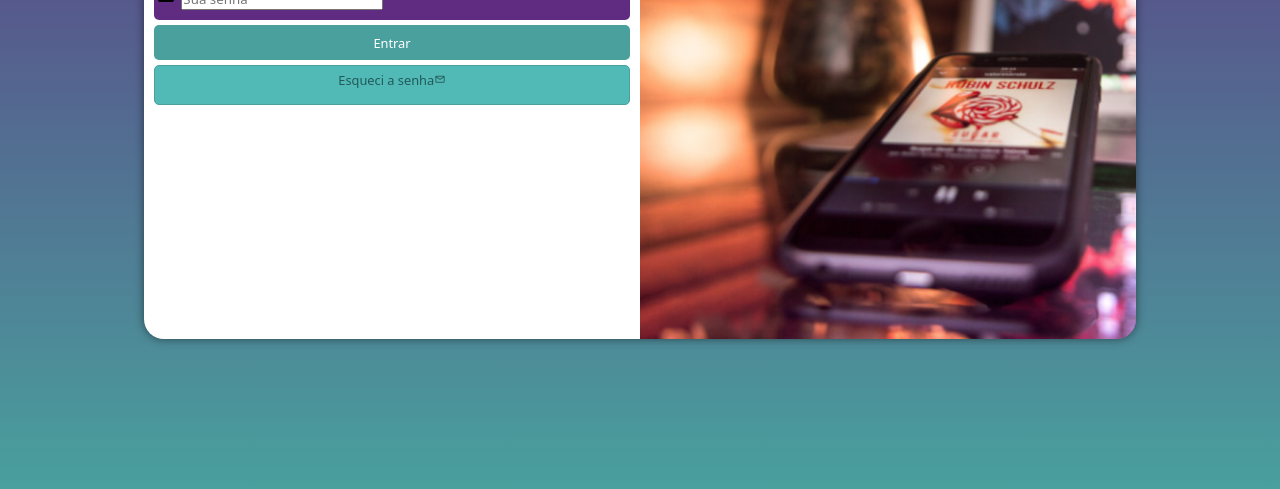
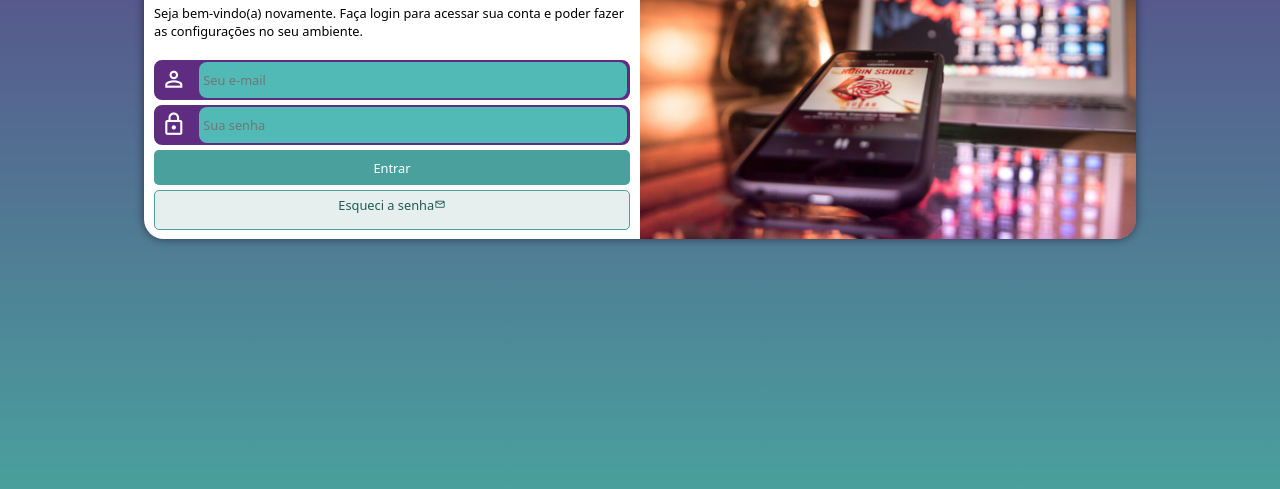
Before and after one commit to Evertonchini/projeto-login, a plain HTML site: page index.html in a window 1280 px wide. Shown: the part 311-800 px from the top of the page. Drawn offline with nearby package versions, Linux system fonts and the light colour scheme.

Commit message:
projeto login

```diff
--- a/estilos/media-query.css
+++ b/estilos/media-query.css
@@ -1,13 +1,14 @@
 @charset "UTF-8";
 
 
-@media screen and (min-width: 768px) and (max-width: 992px) {
+@media screen and (min-width: 768px) and (max-width: 992px) { /* configuração para tablet*/
     body {
         background-image: linear-gradient(to top, #49a09d, #5f2c82);
     }
 
     section#login {
-        width: 90vw;
+        width: 80vw;
+        height: 280px;
     }
 
     section#login > div#imagem {
@@ -23,13 +24,14 @@
 }
 
 @media screen and (min-width:992px) {
-
+   /*CONFIGURAÇÃO PARA DESKTOP*/
     body {
         background-image: linear-gradient(to top, #49a09d, #5f2c82);
     }
 
     section#login {
         width: 992px;
+        height: 300px;
     }
 
     section#login > div#imagem {
@@ -47,8 +49,9 @@
         font-size: 2em;
     }
 
-    div#formulario {
-        font-size: 0.8em;
+    div#formulario > p {
+        font-size: 1em;
+        margin: 20px 0px;
     }
 
 }
--- a/estilos/style.css
+++ b/estilos/style.css
@@ -68,16 +68,41 @@ div#formulario {
 
 form > div.campo {
     background-color: #5f2c82;
+    border: 2px solid #5f2c82;
     width: 100%;
     display: block;
     height: 40px;
-    border-radius: 5px;
+    border-radius: 8px;
     margin: 5px 0px;
 }
 
 div.campo > label {
     display: none;
 
+}
+
+div.campo > span {
+    color: white;
+    /*background-color: black;*/
+    font-size: 2em;
+    width: 40px;
+    padding: 5px;
+}
+
+div.campo > input {
+    background-color: #51b9b6;
+    font-size: 1em;
+    width: calc(100% - 44px);
+    transform: translateY(-7px);
+    height: 100%;
+    border-radius: 8px;
+    border: 0px;
+    border-radius: 8px;
+    padding: 4px;
+}
+
+div.campo > input:focus-within {
+    background-color: white;
 }
 
 form > input[type=submit] {
@@ -104,7 +129,7 @@ form > a.botao {
     height: 40px;
     padding-top: 5px;
     margin-top: 5px;
-    background-color: #51b9b6;
+    background-color: #e6eeee;
     color: #235a58;
     border: 1px solid #49a09d;
     border-radius: 5px;
```
